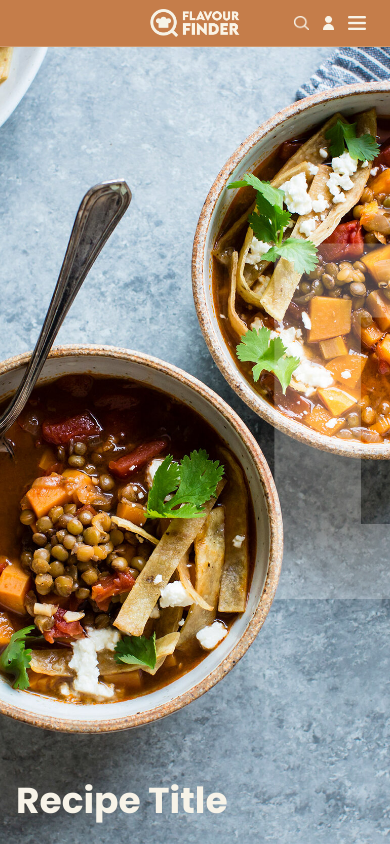
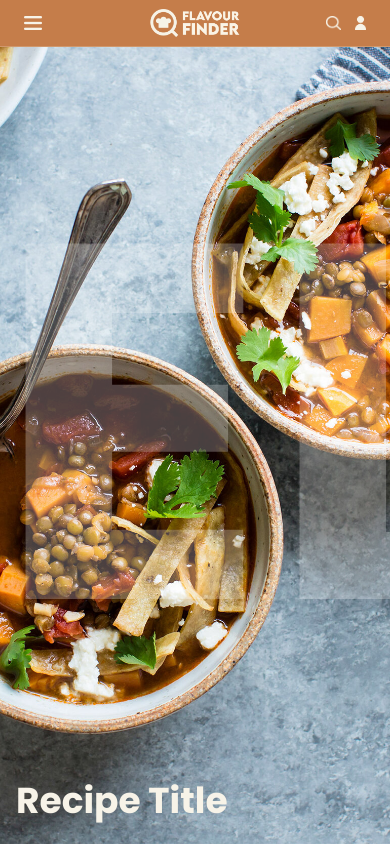
Before and after one commit to jillbmh/flavour-finder, a React (Create React App) app in the folder client/: page / in a window 390 px wide. Built offline with nearby package versions, Linux system fonts and the light colour scheme.

Commit message:
Adjusted burger menu icon position to be on the left so it simply gets replaced by a new menu on desktops rather than the menu position changing from right to left when you go from mobile to desktop

```diff
--- a/client/src/components/Header.js
+++ b/client/src/components/Header.js
@@ -9,6 +9,9 @@ import NewLogo from '../images/new-logo.png'
 export default function Header() {
   return (
     <header>
+      {/* Burger menu for mobile */}
+      <img src={MenuIcon} width='18px' className='menu-icon'></img>
+
       {/* Tablet Up Menu */}
       <div className='tablet-up-menu-items'>
         <Link to='/recipes'>Recipes</Link>
@@ -31,7 +34,6 @@ export default function Header() {
         </div>
         <img src={SearchIcon} className='header-buttons-search'></img>
         <img src={AccountIcon}></img>
-        <img src={MenuIcon} width='18px' className='menu-icon'></img>
       </div>
     </header>
   )
--- a/client/src/styles/partials/animation.scss
+++ b/client/src/styles/partials/animation.scss
@@ -28,7 +28,7 @@
     left: 0;
     transform: translate3d(0%, -50%, 0px) scale3d(1, 1, 1) rotateX(0deg) rotateY(0deg) rotateZ(0deg) skew(0deg, 0deg);
     opacity: 1;
-    animation: scrollText 7s linear infinite;
+    animation: scrollText 11s linear infinite;
   }
 
   .hero-heading {
--- a/client/src/styles/partials/header.scss
+++ b/client/src/styles/partials/header.scss
@@ -5,6 +5,7 @@ header {
   position: fixed;
   top: 0;
   font-size: 0.9rem;
+  font-weight: 300;
   background-color: $background-dark;
   display: flex;
   justify-content: space-between;
@@ -40,6 +41,12 @@ header {
     }
   }
 
+  @media (min-width: $tablet-width) {
+    .menu-icon {
+      display: none;
+    }
+  }
+
   .header-buttons {
     display: flex;
     align-items: center;
@@ -52,12 +59,6 @@ header {
     img {
       height: 14px;
       cursor: pointer;
-
-      @media (min-width: $tablet-width) {
-        &.menu-icon {
-          display: none;
-        }
-      }
     }
 
     .search-bar {
```
